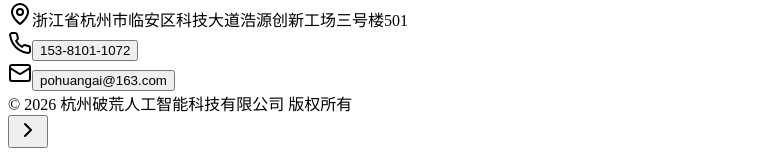
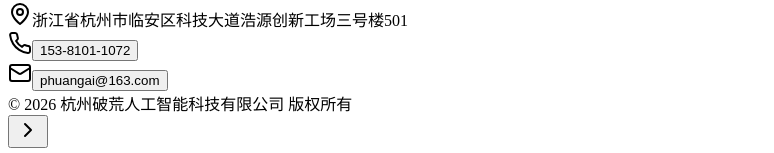
Before and after one commit to lostchris123/pohuang, a React (Vite) app: page / in a window 1280 px wide. Shown: the part 4589-4742 px from the top of the page, without its empty margins (0-774 px from the left). Built offline with nearby package versions, Linux system fonts and the light colour scheme; the HTML template or start-up script is replaced by a standard one.

Commit message:
fix: 邮箱修正为phuangai@163.com

```diff
--- a/src/components/Footer.tsx
+++ b/src/components/Footer.tsx
@@ -79,7 +79,7 @@
                 <li key={index}>
                   {link.isContact ? (
                     <button
-                      onClick={() => alert('联系我们\n\n📧 邮箱：pohuangai@163.com\n📞 电话：153-8101-1072\n（工作日 9:00-18:00）')}
+                      onClick={() => alert('联系我们\n\n📧 邮箱：phuangai@163.com\n📞 电话：153-8101-1072\n（工作日 9:00-18:00）')}
                       className="flex items-center text-secondary-silver hover:text-white transition-colors group"
                     >
                       <ChevronRight className="w-4 h-4 mr-2 opacity-0 group-hover:opacity-100 transition-opacity" />
@@ -112,7 +112,7 @@
               <div className="flex items-center space-x-3">
                 <Phone className="w-5 h-5 text-primary-blue flex-shrink-0" />
                 <button
-                  onClick={() => alert('联系我们\n\n📧 邮箱：pohuangai@163.com\n📞 电话：153-8101-1072\n（工作日 9:00-18:00）')}
+                  onClick={() => alert('联系我们\n\n📧 邮箱：phuangai@163.com\n📞 电话：153-8101-1072\n（工作日 9:00-18:00）')}
                   className="text-secondary-silver hover:text-white transition-colors text-sm"
                 >
                   153-8101-1072
@@ -121,10 +121,10 @@
               <div className="flex items-center space-x-3">
                 <Mail className="w-5 h-5 text-primary-blue flex-shrink-0" />
                 <button
-                  onClick={() => alert('联系我们\n\n📧 邮箱：pohuangai@163.com\n📞 电话：153-8101-1072\n（工作日 9:00-18:00）')}
+                  onClick={() => alert('联系我们\n\n📧 邮箱：phuangai@163.com\n📞 电话：153-8101-1072\n（工作日 9:00-18:00）')}
                   className="text-secondary-silver hover:text-white transition-colors text-sm"
                 >
-                  pohuangai@163.com
+                  phuangai@163.com
                 </button>
               </div>
             </div>
--- a/src/pages/ContactPage.tsx
+++ b/src/pages/ContactPage.tsx
@@ -39,8 +39,8 @@
     {
       icon: <Mail className="w-6 h-6" />,
       title: '电子邮箱',
-      content: 'pohuangai@163.com',
-      details: '商务合作：pohuangai@163.com'
+      content: 'phuangai@163.com',
+      details: '商务合作：phuangai@163.com'
     },
     {
       icon: <Clock className="w-6 h-6" />,
@@ -438,7 +438,7 @@
                   立即致电
                 </motion.button>
                 <motion.button
-                  onClick={() => alert('邮箱：pohuangai@163.com')}
+                  onClick={() => alert('邮箱：phuangai@163.com')}
                   whileHover={{ scale: 1.05 }}
                   whileTap={{ scale: 0.95 }}
                   className="px-8 py-4 border-2 border-white text-white font-bold rounded-full hover:bg-white/10 transition-all"
--- a/src/pages/HomePage.tsx
+++ b/src/pages/HomePage.tsx
@@ -72,7 +72,7 @@
   ]
 
     const handleFreeConsult = () => {
-    alert('联系我们\n\n📧 邮箱：pohuangai@163.com\n📞 电话：153-8101-1072\n（工作日 9:00-18:00）')
+    alert('联系我们\n\n📧 邮箱：phuangai@163.com\n📞 电话：153-8101-1072\n（工作日 9:00-18:00）')
   }
 
   return (
--- a/src/utils/constants.ts
+++ b/src/utils/constants.ts
@@ -123,7 +123,7 @@
 export const CONTACT_INFO = {
   address: '浙江省杭州市临安区科技大道浩源创新工场三号楼501',
   phone: '153-8101-1072',
-  email: 'pohuangai@163.com',
+  email: 'phuangai@163.com',
   businessHours: '周一至周五 9:00-18:00'
 };
 
```
